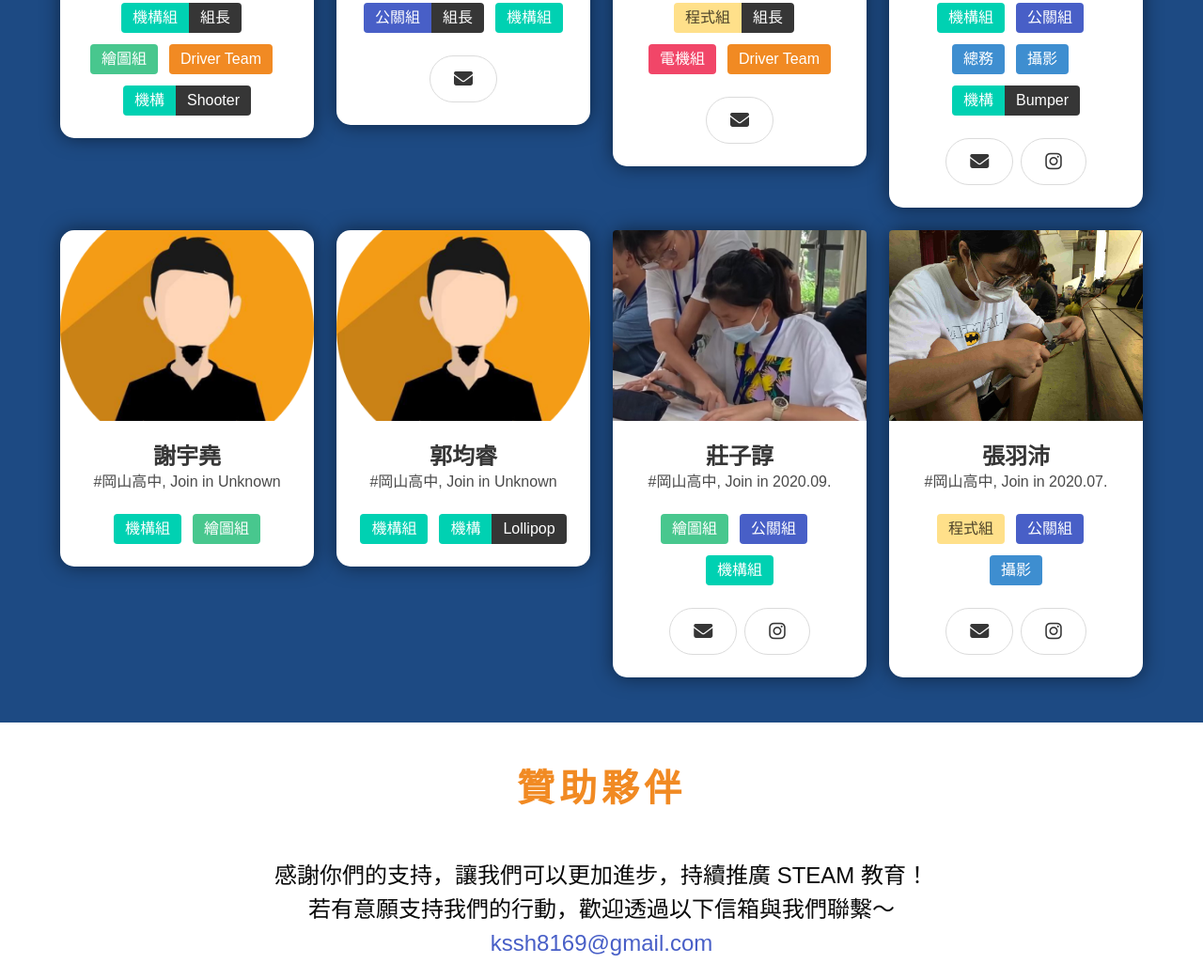
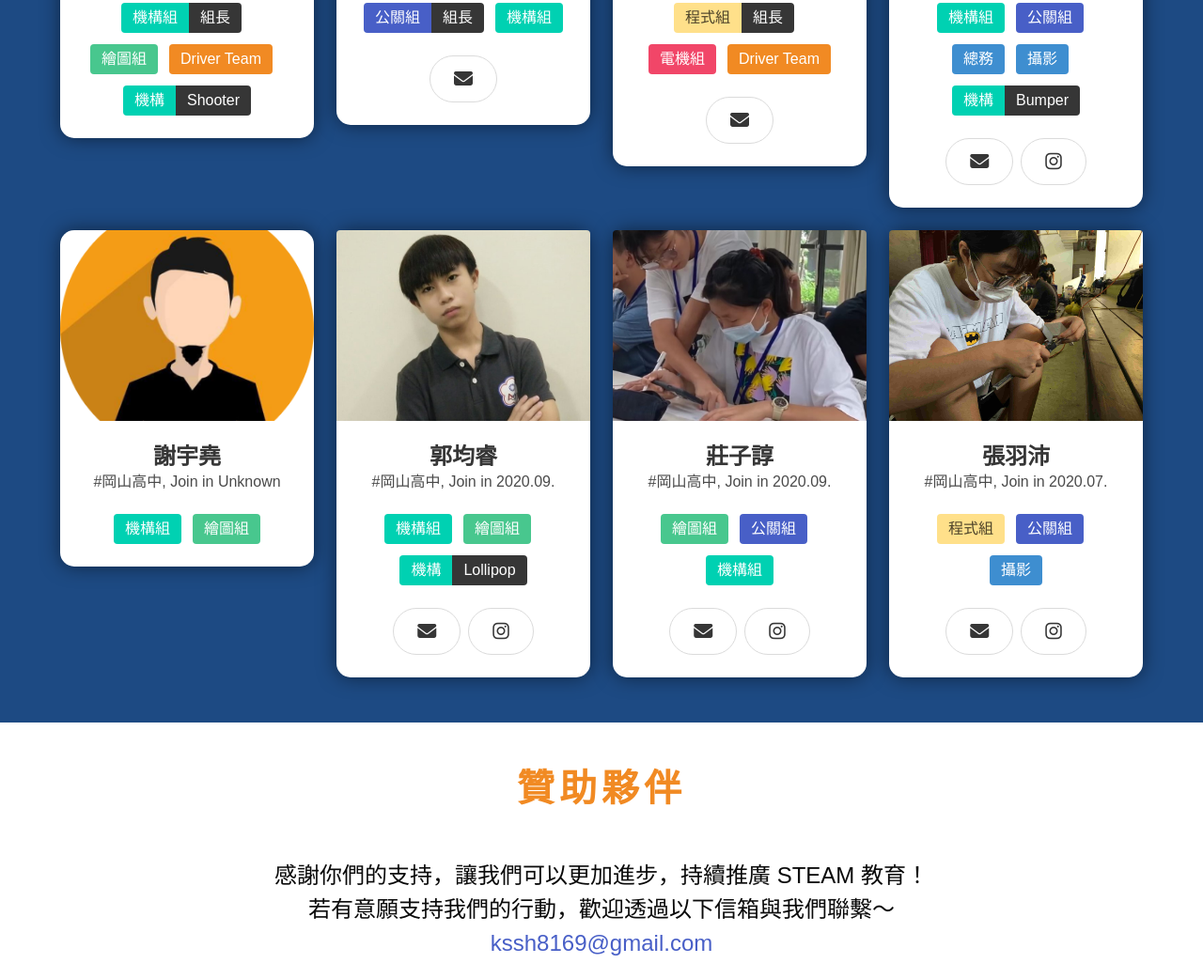
Before and after one commit to swchen1217/FRC_8169_Website, a plain HTML site: page index.html in a window 1280 px wide. Shown: the part 3911-4953 px from the top of the page at 94% size. Drawn offline with nearby package versions, Linux system fonts and the light colour scheme; no server answers; a web font is replaced by a local one.

Commit message:
Update Member

```diff
--- a/index.html
+++ b/index.html
@@ -539,13 +539,13 @@
             <div class="column is-3">
               <div class="card has-shadow-black has-radius-15">
                 <div class="card-image">
-                  <figure class="image is-4by3"><img class="has-radius-15-top" src="img/member/default_man.png"></figure>
+                  <figure class="image is-4by3"><img class="has-radius-15-top" src="img/member/JRK.jpg"></figure>
                 </div>
                 <div class="card-content">
                   <div class="media has-text-centered">
                     <div class="media-content">
                       <p class="title is-4">郭均睿</p>
-                      <p class="subtitle is-6">#岡山高中, Join in Unknown</p>
+                      <p class="subtitle is-6">#岡山高中, Join in 2020.09.</p>
                     </div>
                   </div>
                   <div class="content">
@@ -554,9 +554,16 @@
                         <div class="tags are-medium"><span class="tag is-primary">機構組</span></div>
                       </div>
                       <div class="control">
+                        <div class="tags are-medium"><span class="tag is-success">繪圖組</span></div>
+                      </div>
+                      <div class="control">
                         <div class="tags are-medium has-addons"><span class="tag is-primary">機構</span><span class="tag is-dark">Lollipop</span></div>
                       </div>
                     </div>
+                  </div>
+                  <div class="buttons is-centered are-medium">
+                    <div class="button is-rounded" onclick="window.open('mailto:guo64520@gmail.com');"><i class="fas fa-envelope"></i></div>
+                    <div class="button is-rounded" onclick="window.open('https://www.instagram.com/guo_910190/');"><i class="fab fa-instagram"></i></div>
                   </div>
                 </div>
               </div>
```
Also changed, not shown: img/member/JRK.jpg (added), 1 other file.
